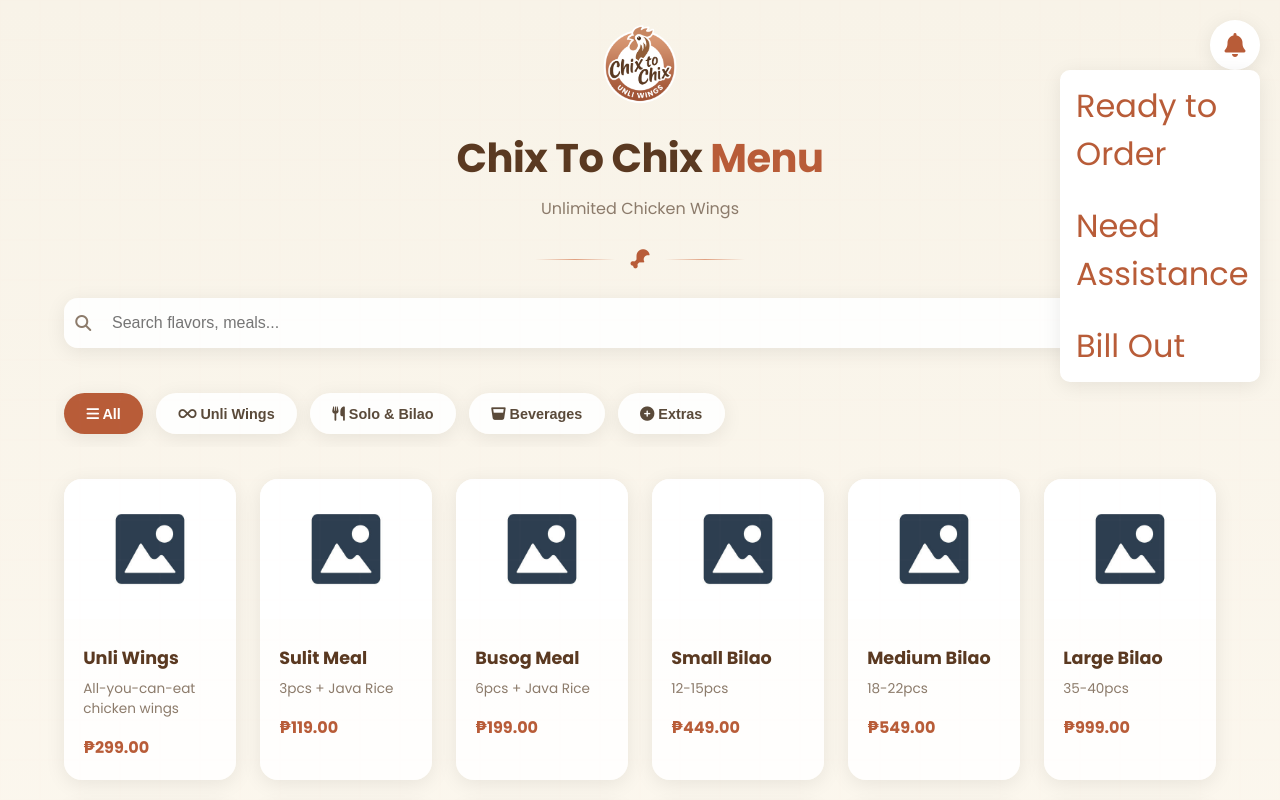
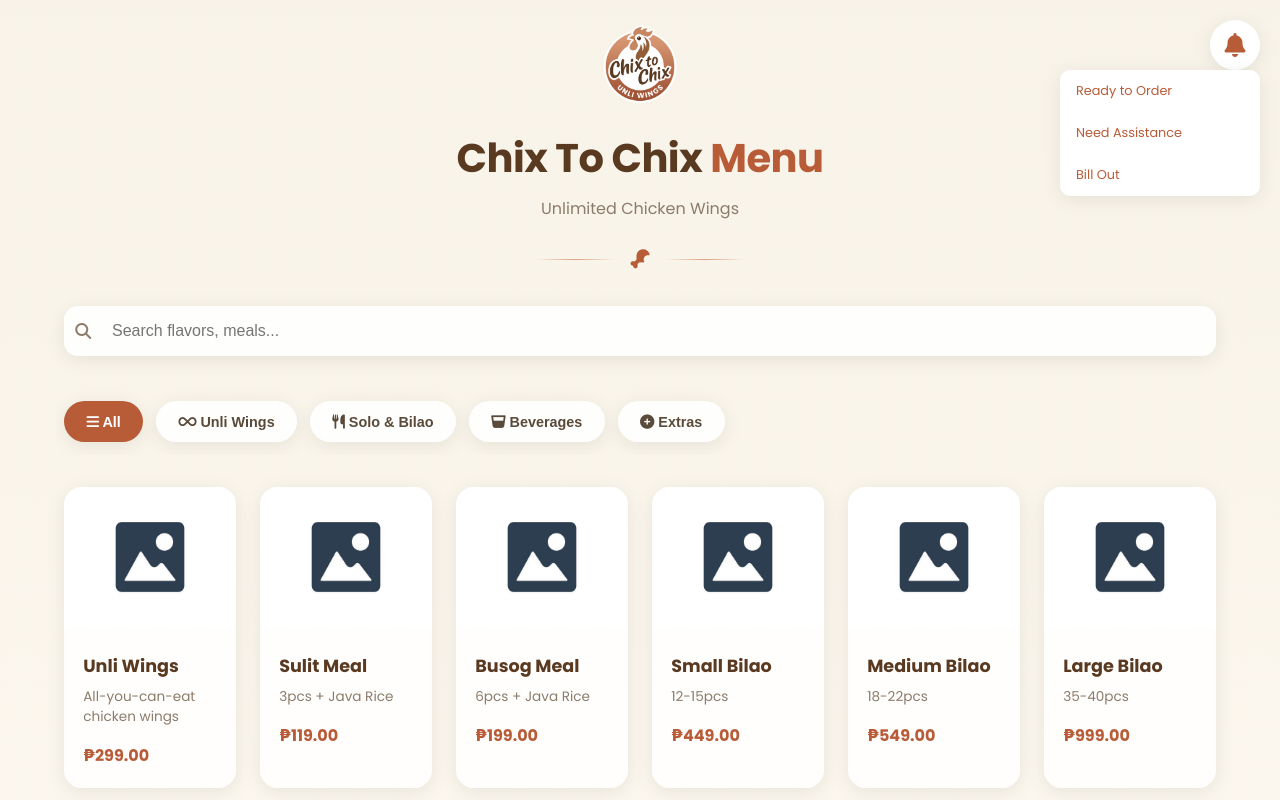
Before and after one commit to chix-to-chix/chix-to-chix.github.io, a plain HTML site: page index.html in a window 1280 px wide. Both pictures are taken after a click on the element 1235 px from the left and 45 px from the top of the page. Shown: the top 800 px of the page. Drawn offline with Linux system fonts and the light colour scheme.

Commit message:
Update style.css

```diff
--- a/style.css
+++ b/style.css
@@ -44,7 +44,7 @@ body {
 }
 
 .app-header {
-  margin-bottom: 0.8rem;
+  margin-bottom: 2rem;
   text-align: center;
 }
 
@@ -286,7 +286,7 @@ h1 .highlight {
 
 .notification-item {
   padding: 12px 16px;
-  font-size: 2rem;
+  font-size: 0.8rem;
   cursor: pointer;
   transition: var(--transition);
 }
```
